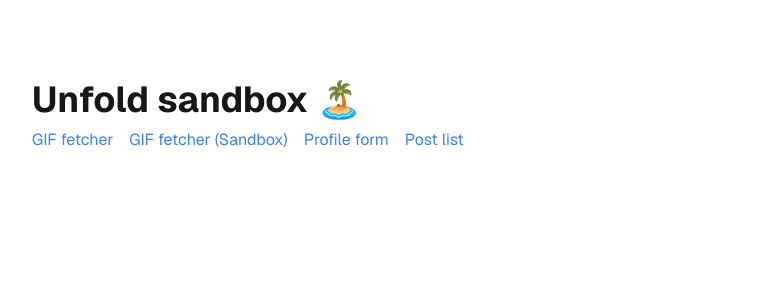
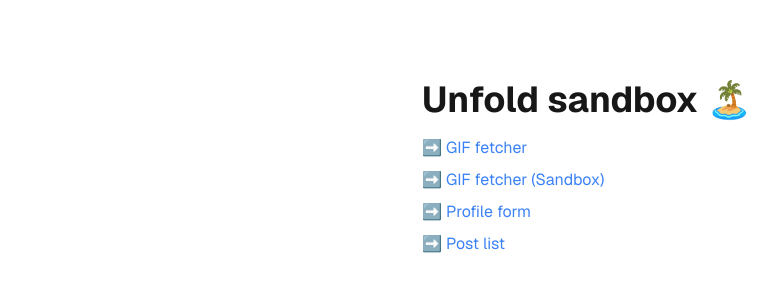
Before and after one commit to sinramsvik/upgraded-robot, a Next.js app: page / in a window 1280 px wide. Shown: the top 300 px of the page, without its empty margins (48-825 px from the left). Built offline with nearby package versions, Linux system fonts and the light colour scheme.

Commit message:
cleanup landing page layout

```diff
--- a/app/page.tsx
+++ b/app/page.tsx
@@ -1,4 +1,24 @@
 import Link from "next/link";
+
+const links = [
+  {
+    href: "/giphy",
+    title: "GIF fetcher",
+  },
+  {
+    href: "https://codesandbox.io/p/devbox/aged-firefly-8wg83f?workspaceId=ws_KreS6gpqCFK3D6t8tFS7hS",
+    title: "GIF fetcher (Sandbox)",
+    target: "_blank",
+  },
+  {
+    href: "/profile-form",
+    title: "Profile form",
+  },
+  {
+    href: "/posts",
+    title: "Post list",
+  },
+];
 
 const LinkItem = ({
   href,
@@ -15,26 +35,24 @@ const LinkItem = ({
       target={target}
       className='text-blue-500 hover:text-blue-700 hover:underline'
     >
-      {children}
+      ➡️ {children}
     </Link>
   );
 };
 
 export default function Home() {
   return (
-    <main className='flex flex-col min-h-screen p-8 sm:p-20 font-[family-name:var(--font-geist-sans)]'>
-      <h1 className='text-4xl font-bold mb-2'>Unfold sandbox 🏝️</h1>
-      <div className='flex gap-4'>
-        <LinkItem href='/giphy'>GIF fetcher</LinkItem>
-        <LinkItem
-          href='https://codesandbox.io/p/devbox/aged-firefly-8wg83f?workspaceId=ws_KreS6gpqCFK3D6t8tFS7hS'
-          target='_blank'
-        >
-          GIF fetcher (Sandbox)
-        </LinkItem>
-        <LinkItem href='/profile-form'>Profile form</LinkItem>
-        <LinkItem href='/posts'>Post list</LinkItem>
-      </div>
+    <main className='flex flex-col max-w-[500px] mx-auto min-h-screen p-8 sm:p-20 font-[family-name:var(--font-geist-sans)]'>
+      <h1 className='text-4xl font-bold mb-4'>Unfold sandbox 🏝️</h1>
+      <ul className='flex flex-col gap-2'>
+        {links.map((link) => (
+          <li key={link.href}>
+            <LinkItem href={link.href} target={link.target}>
+              {link.title}
+            </LinkItem>
+          </li>
+        ))}
+      </ul>
     </main>
   );
 }
```
